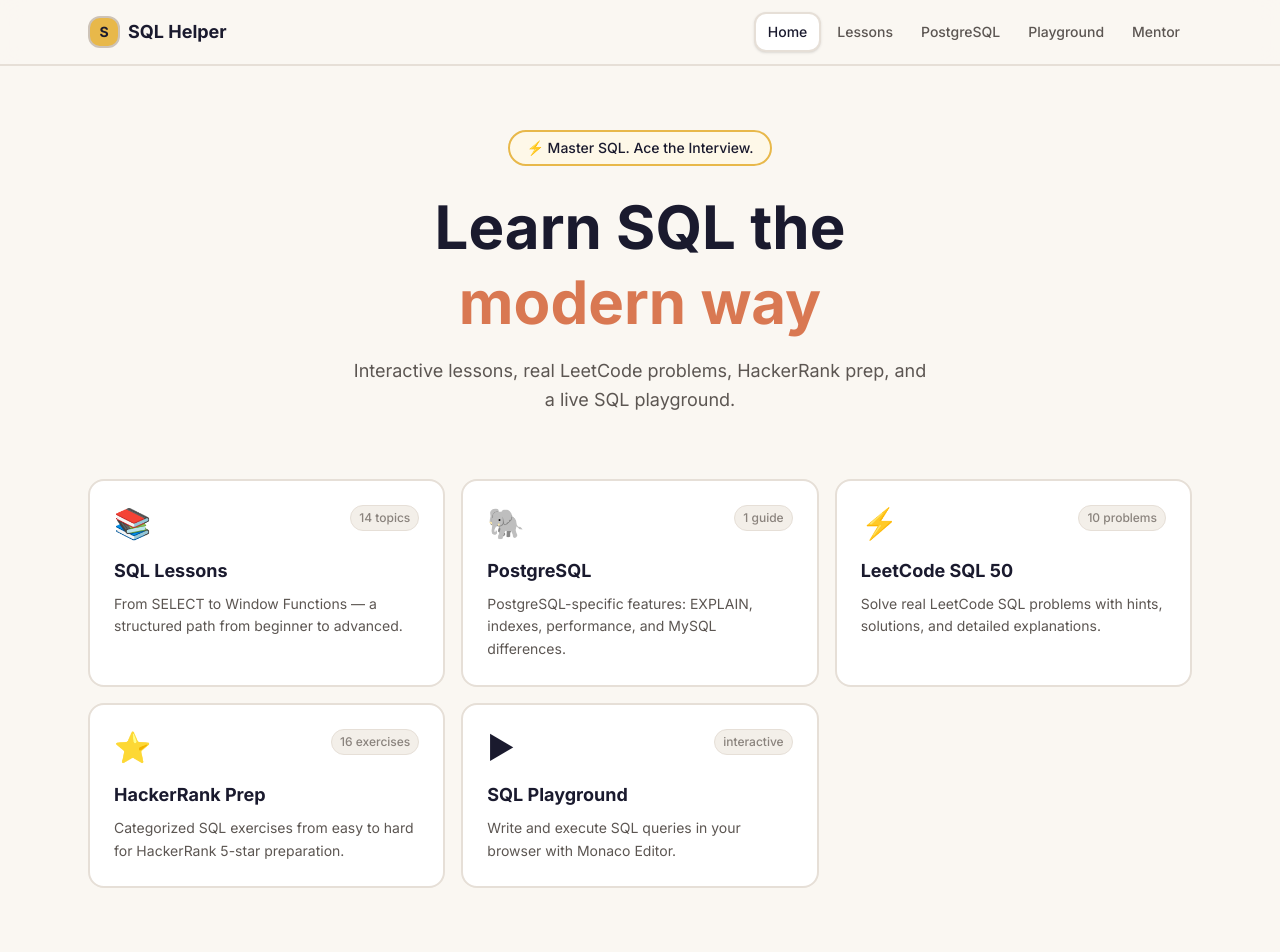
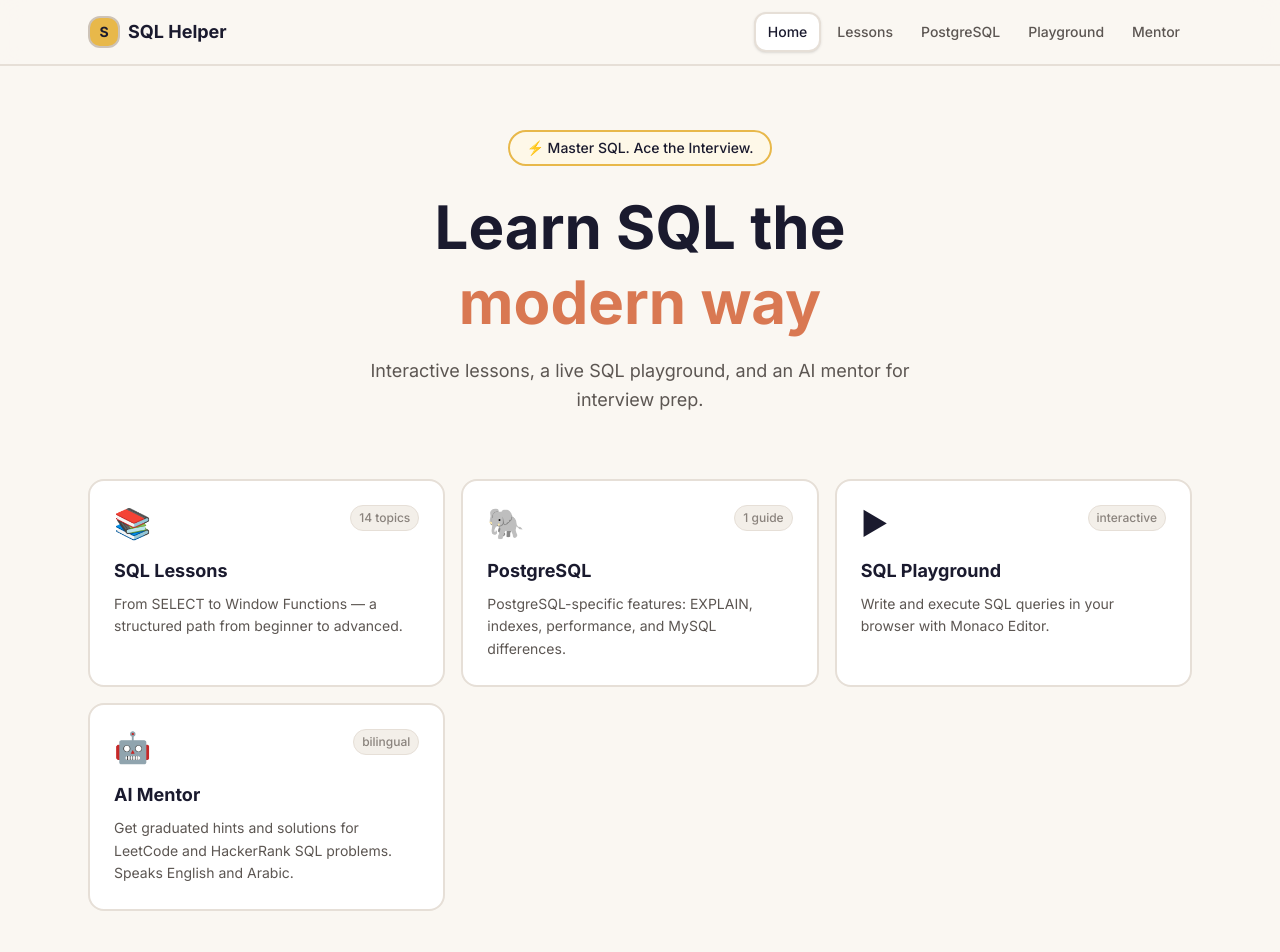
Before and after one commit to MuhammaddFouadd/Sql-Crack-Platform, a Next.js app: page / in a window 1280 px wide. Shown: the top 952 px of the page. Built offline with nearby package versions, Linux system fonts and the light colour scheme.

Commit message:
Update landing page with refreshed design and links

```diff
--- a/src/app/page.tsx
+++ b/src/app/page.tsx
@@ -18,28 +18,20 @@ const sections = [
     count: '1 guide'
   },
   {
-    title: 'LeetCode SQL 50',
-    description: 'Solve real LeetCode SQL problems with hints, solutions, and detailed explanations.',
-    href: '/leetcode',
-    icon: '⚡',
-    color: 'border-yellow bg-yellow-light',
-    count: '10 problems'
-  },
-  {
-    title: 'HackerRank Prep',
-    description: 'Categorized SQL exercises from easy to hard for HackerRank 5-star preparation.',
-    href: '/hackerrank',
-    icon: '⭐',
-    color: 'border-rose bg-rose-light',
-    count: '16 exercises'
-  },
-  {
     title: 'SQL Playground',
     description: 'Write and execute SQL queries in your browser with Monaco Editor.',
     href: '/playground',
     icon: '▶',
     color: 'border-green bg-green-light',
     count: 'interactive'
+  },
+  {
+    title: 'AI Mentor',
+    description: 'Get graduated hints and solutions for LeetCode and HackerRank SQL problems. Speaks English and Arabic.',
+    href: '/chat',
+    icon: '🤖',
+    color: 'border-purple bg-purple-light',
+    count: 'bilingual'
   }
 ]
 
@@ -55,7 +47,7 @@ export default function Home() {
           <span className="text-accent">modern way</span>
         </h1>
         <p className="text-lg text-text-secondary max-w-xl mx-auto leading-relaxed">
-          Interactive lessons, real LeetCode problems, HackerRank prep, and a live SQL playground.
+          Interactive lessons, a live SQL playground, and an AI mentor for interview prep.
         </p>
       </div>
 
```
